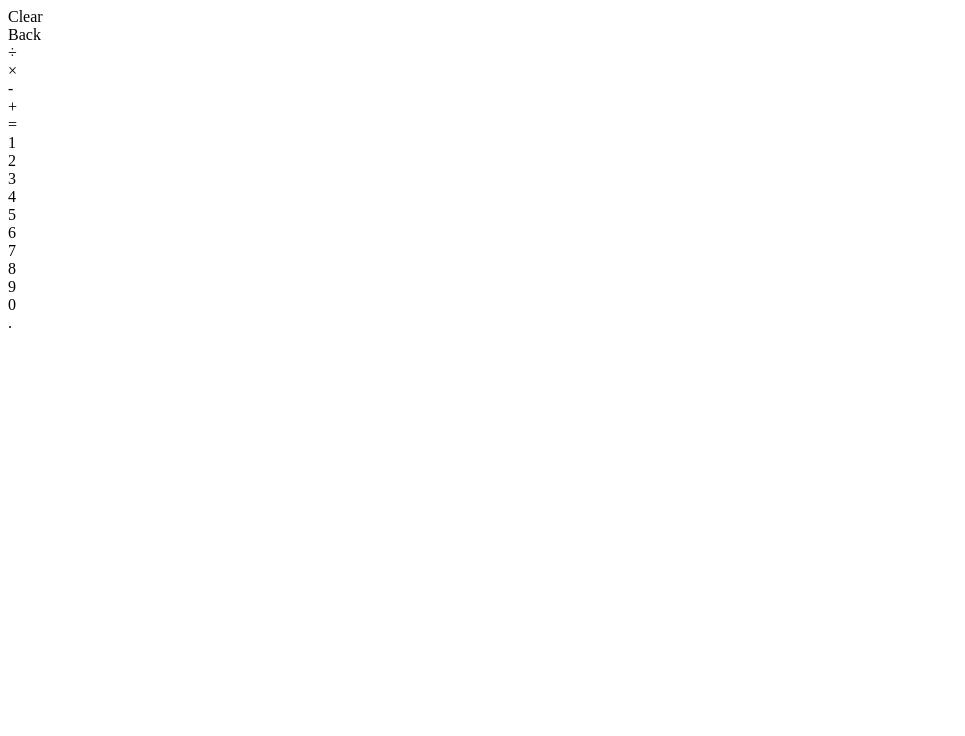
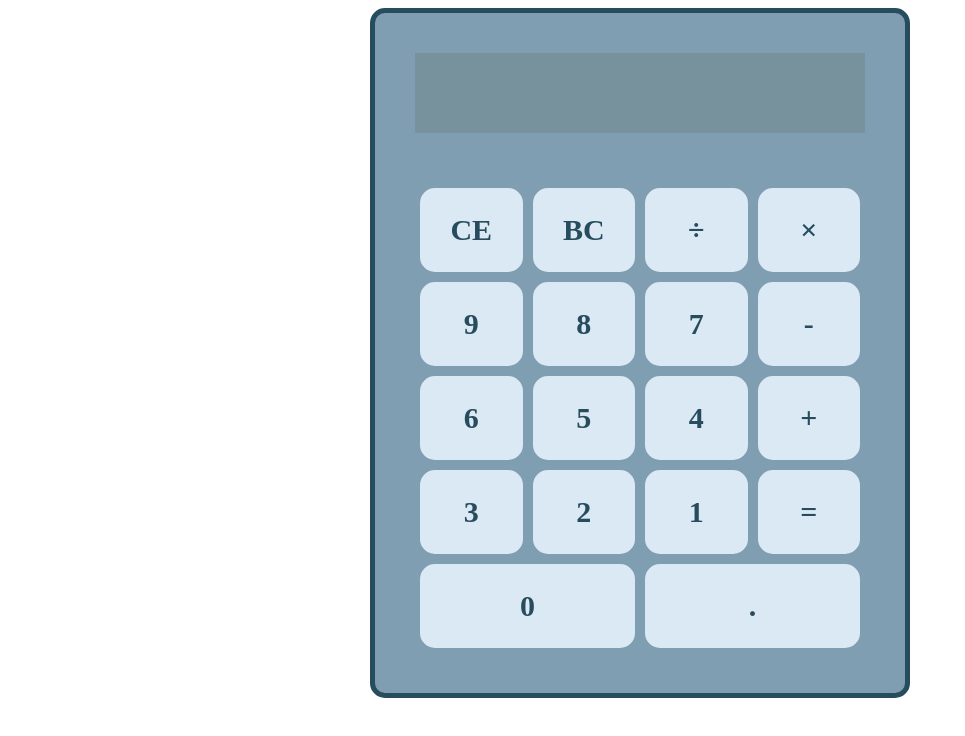
Before and after one commit to Monzi-2020/calculator, a plain HTML site: page index.html in a window 1280 px wide. Shown: the whole page, without its empty margins (0-965 px from the left). Drawn offline with Linux system fonts and the light colour scheme.

Commit message:
Added style to calculator elements are on the right spot. Changed the order of numbers

```diff
--- a/index.html
+++ b/index.html
@@ -10,25 +10,26 @@
 <body>
     <div id="calculator">
         <div id="screen"></div>
-        <div id="button_contianer">
-            <div id="clear" class="button">Clear</div>
-            <div id="back" class="button">Back</div>
+        <div id="button_container">
+            <div id="clear" class="button">CE</div>
+            <div id="back" class="button">BC</div>
             <div id="divide" class="button">÷</div>
             <div id="multiply" class="button">×</div>
+            <div id="9" class="button">9</div>
+            <div id="8" class="button">8</div>
+            <div id="7" class="button">7</div>
             <div id="subtract" class="button">-</div>
+            <div id="6" class="button">6</div>
+            <div id="5" class="button">5</div>
+            <div id="4" class="button">4</div>
             <div id="add" class="button">+</div>
+            <div id="3" class="button">3</div>
+            <div id="2" class="button">2</div>
+            <div id="1" class="button">1</div>
             <div id="equal" class="button">=</div>
-            <div id="1" class="button">1</div>
-            <div id="2" class="button">2</div>
-            <div id="3" class="button">3</div>
-            <div id="4" class="button">4</div>
-            <div id="5" class="button">5</div>
-            <div id="6" class="button">6</div>
-            <div id="7" class="button">7</div>
-            <div id="8" class="button">8</div>
-            <div id="9" class="button">9</div>
             <div id="0" class="button">0</div>
             <div id="dot" class="button">.</div>
+
         </div>
     </div>
 
--- a/style.css
+++ b/style.css
@@ -0,0 +1,44 @@
+body {
+    display: flex;
+    justify-content: center;
+}
+
+#calculator {
+ background-color: #7f9eb2;
+ border-radius: 15px;
+ border: #274C5e solid 5px;;
+ width: 450px;
+ height: 600px;
+ padding: 40px;
+ display: flex;
+ flex-direction: column;
+ justify-content: space-between;
+ align-items: center;
+}
+
+#screen {
+    background-color: #77919d;
+    width: 450px;
+    height: 80px;
+}
+
+#button_container{
+    display: flex;
+    width: 450px;
+    flex-wrap: wrap;
+    justify-content: center;
+}
+
+.button {
+    background-color: #dae9f4;
+    width: 30px;
+    padding: 25px 30px;
+    margin: 5px;
+    font-size: 30px;
+    font-weight: 700;
+    text-align: center;
+    color: #274C5e;
+    border-radius: 15px;
+    flex: auto;
+
+}
```
